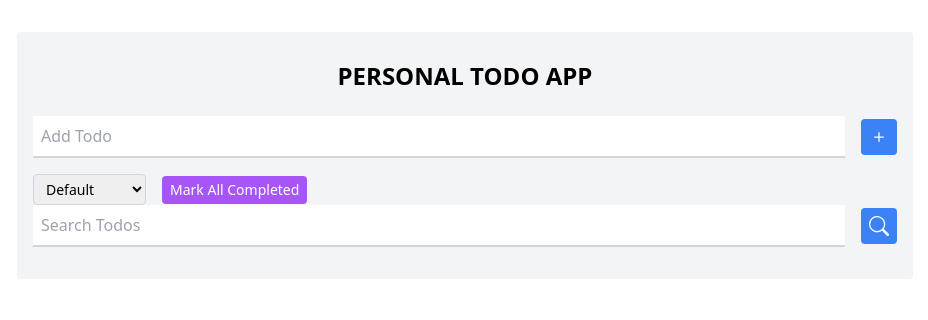
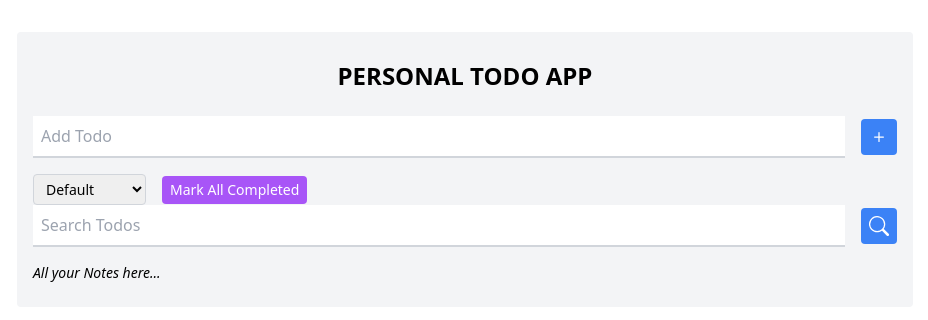
Before and after one commit to giorgiosevas/React-Redux-projects-todo-app, a React (Vite) app in the folder todo-app/: page / in a window 1280 px wide. Shown: the top 320 px of the page, without its empty margins (175-1103 px from the left). Built offline with nearby package versions, Linux system fonts and the light colour scheme.

Commit message:
create TodoList

```diff
--- a/todo-app/src/components/Todo.jsx
+++ b/todo-app/src/components/Todo.jsx
@@ -3,6 +3,7 @@ import { BsPlus, BsSearch } from "react-icons/bs";
 import { useDispatch } from "react-redux";
 import { addTodo, updateSearchTerm } from "../redux/actions";
 import FilterButton from "./FilterButton";
+import TodoList from "./TodoList";
 
 const Todo = () => {
   const dispatch = useDispatch();
@@ -76,6 +77,7 @@ const Todo = () => {
           </button>
         </div>
       </div>
+      <TodoList />
     </div>
   );
 };
--- /dev/null
+++ b/todo-app/src/components/TodoList.jsx
@@ -0,0 +1,32 @@
+import React from "react";
+import { useSelector } from "react-redux";
+
+const TodoList = () => {
+  const filteredTodos = useSelector((state) => {
+    const todos = state.todos;
+    const filter = state.filter;
+    const searchTerm = state.searchTerm;
+
+    return todos.filter((todo) => {
+      const matchFilter =
+        (filter === "COMPLETED" && todo.completed) ||
+        (filter === "INCOMPLETED" && !todo.completed) ||
+        filter === "ALL";
+
+      const matchSearch = todo.text.toLowerCase().includes(searchTerm);
+
+      return matchFilter && matchSearch;
+    });
+  });
+  console.log("Filterd Todos-> ", filteredTodos);
+  return (
+    <ul>
+      <li className="my-2 text-sm italic">All your Notes here...</li>
+      {filteredTodos.map((todo, index) => (
+        <li key={index}>{todo.text}</li>
+      ))}
+    </ul>
+  );
+};
+
+export default TodoList;
```
